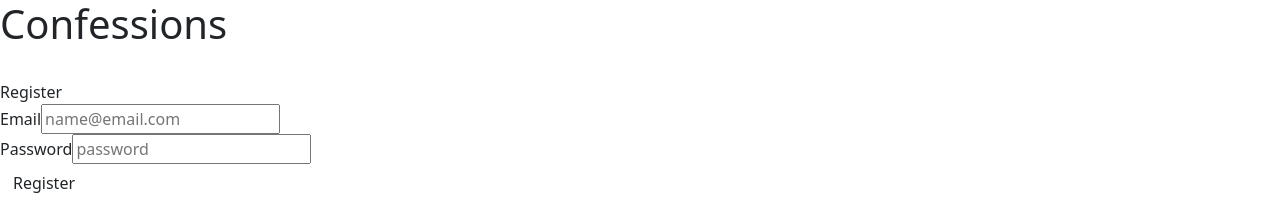
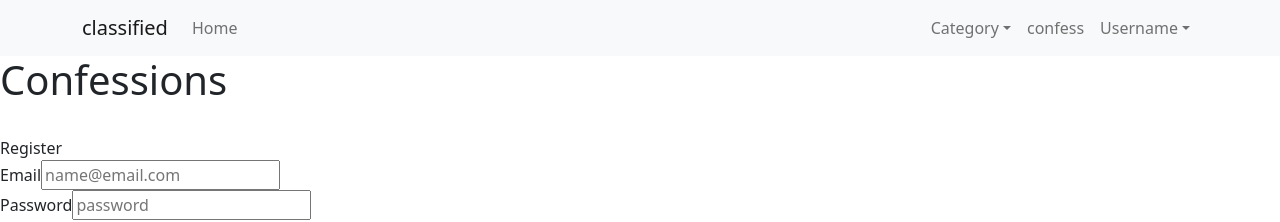
Before and after one commit to xsavoie/final, a React (Create React App) app in the folder front-end/: page / in a window 1280 px wide. Shown: the top 222 px of the page. Built offline with nearby package versions, Linux system fonts and the light colour scheme; no server answers.

Commit message:
added navbar to app

```diff
--- a/front-end/src/App.jsx
+++ b/front-end/src/App.jsx
@@ -7,7 +7,7 @@ import axios from 'axios';
 import Login from './components/login';
 import Register from './components/register';
 import CommentsList from './components/Comments/CommentsList';
-
+import Top from './components/navbar/Top';
 
 
 function App() {
@@ -40,7 +40,7 @@ function App() {
   return (
     <div className="App">
       {/* <header className="App-header"> */}
-
+      <Top/>
       <h1>Confessions</h1><br/>
       {/* <CommentsList/> */}
       <Register /><br/>
--- a/front-end/src/components/navbar/LoginForm.jsx
+++ b/front-end/src/components/navbar/LoginForm.jsx
@@ -1,6 +1,6 @@
 import React from "react";
 import {Form} from 'react-bootstrap'
-
+import Button from 'react-bootstrap/Button'
 
 export default function LoginForm(props) {
 
--- a/front-end/src/components/navbar/RegisterForm.jsx
+++ b/front-end/src/components/navbar/RegisterForm.jsx
@@ -1,5 +1,6 @@
 import React from "react";
 import {Form} from 'react-bootstrap'
+import Button from 'react-bootstrap/Button'
 
 
 export default function RegisterForm(props) {
```
